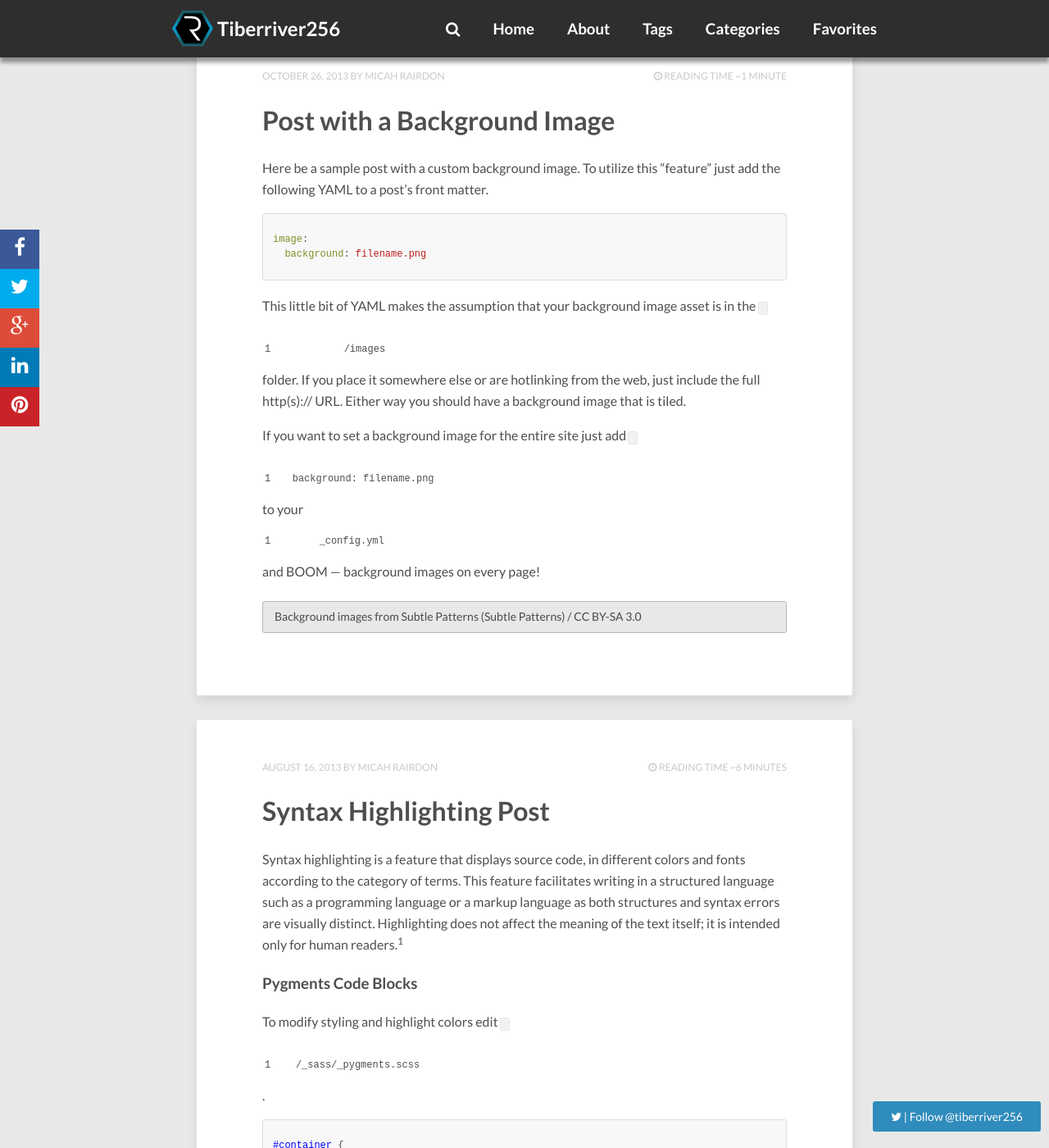
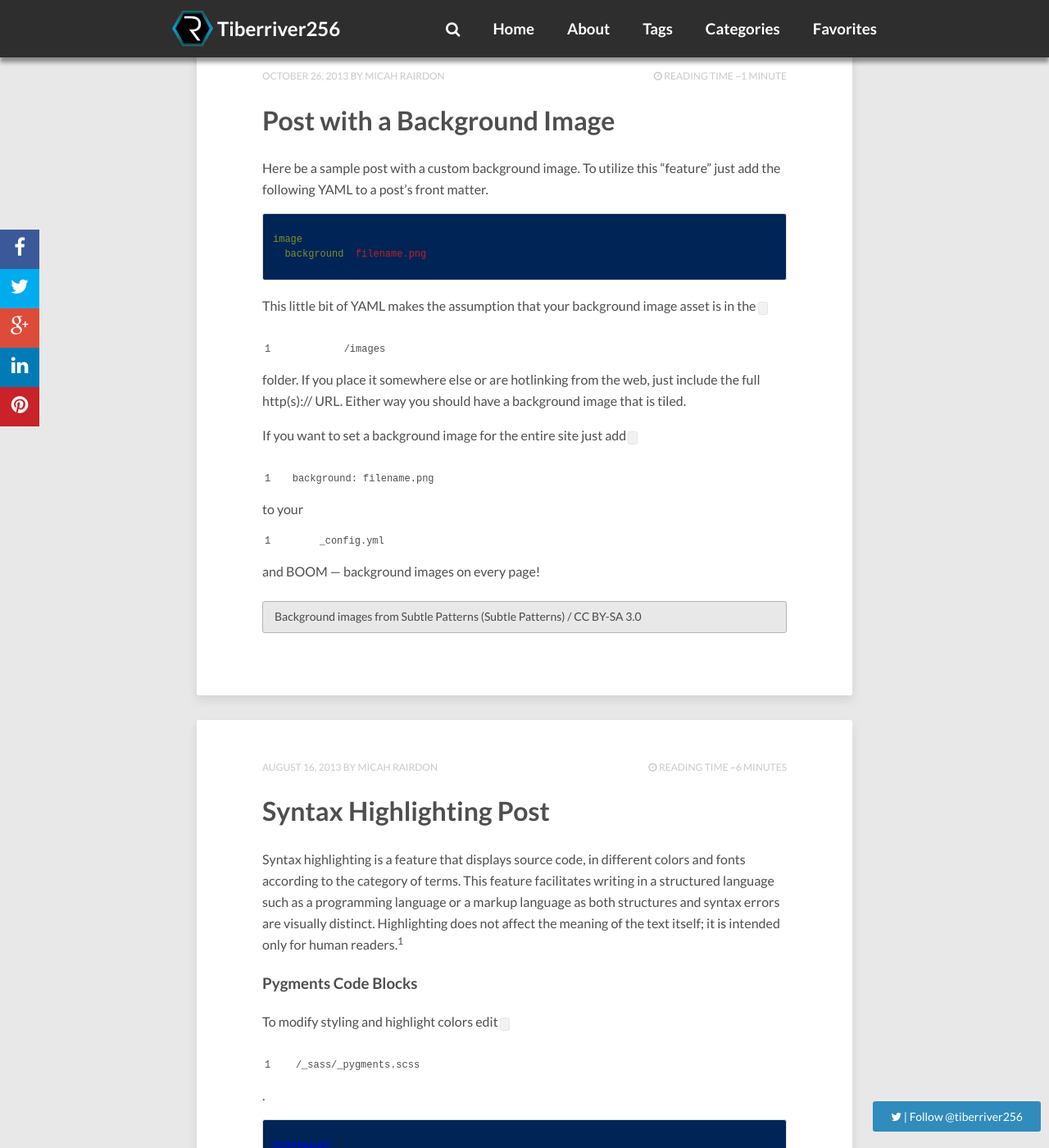
Before and after one commit to Tiberriver256/Tiberriver256.GitHub.io, a Jekyll site: the page built from index.html, in a window 1280 px wide and 1400 px high, scrolled down 315 px. Shown: the whole window at 82% size. Built offline with Jekyll 4.4.1, drawn with Linux system fonts in a browser that asks for light colours; nearby versions of some CDN libraries; the list of posts is cut into pages by our own code; comment, search, counter and statistics services are not loaded.

Commit message:
Style BG color

```diff
--- a/_sass/_pygments.scss
+++ b/_sass/_pygments.scss
@@ -2,15 +2,13 @@
 	margin-bottom: 1.5em;
 	@include font(12);
 	border: 1px solid darken($body-color, 5);
-	background-color: #f8f8f8;
+	background-color: #012456;
 	@include rounded(3px);
 	pre {
 		position: relative;
 		margin: 0;
 		padding: 1em;
 	}
-
- .language-powershell {background-color: #ffffff;}
  .language-powershell .n { Color: #000000 }
  .language-powershell .nv { Color: #FF4500 }
  .language-powershell .s2 .s1 { Color: #8B0000 }
```
